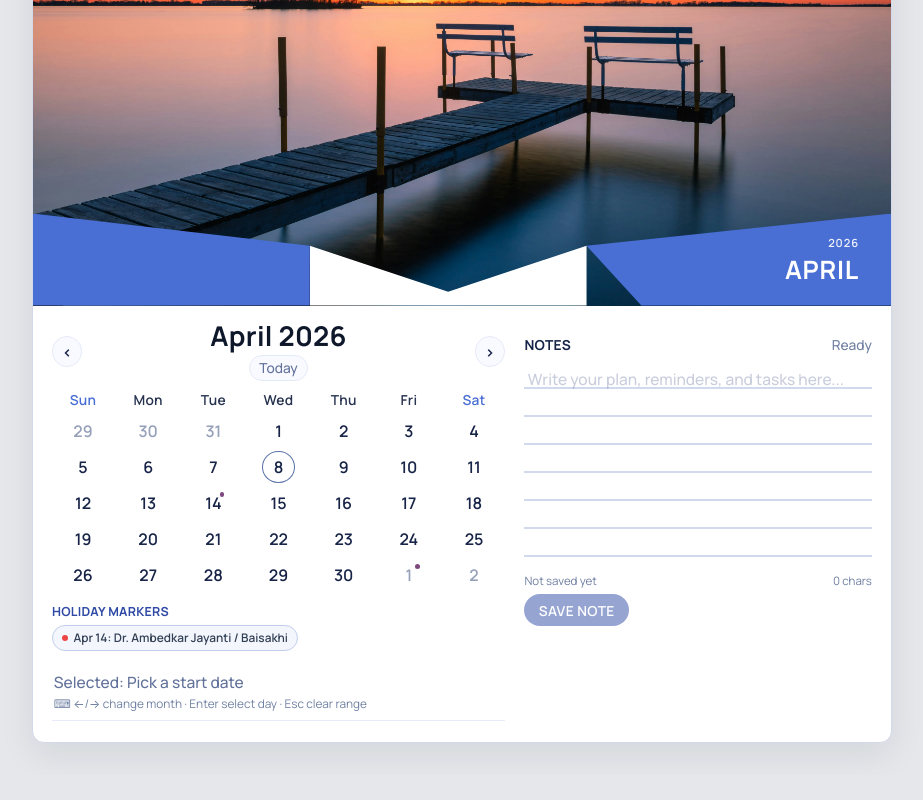
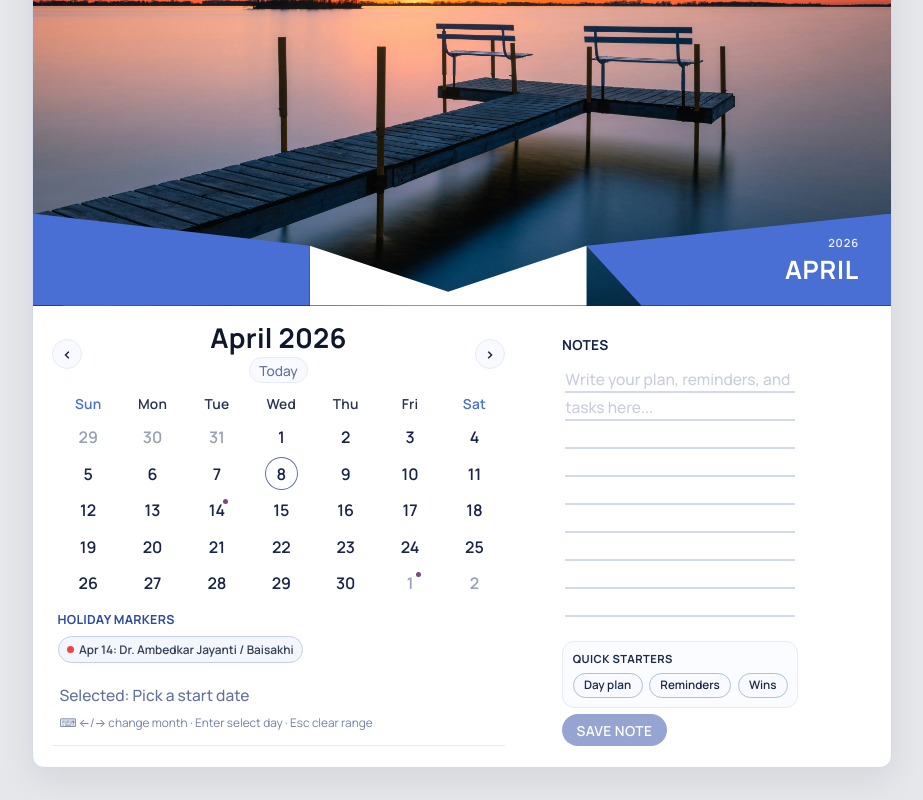
Before and after one commit to praveen24sriv/Calendar_UI, a React (Vite) app: page / in a window 1280 px wide. Shown: the part 330-1130 px from the top of the page, without its empty margins (178-1101 px from the left). Before the commit the page ends 1105 px from the top, so only its background shows below. Built offline with nearby package versions, Linux system fonts and the light colour scheme.

Commit message:
final css changes

```diff
--- a/src/components/Calendar/Calendar.module.css
+++ b/src/components/Calendar/Calendar.module.css
@@ -3,6 +3,7 @@
   --month-accent-strong: #2b8bcf;
   --month-accent-soft: #eaf5fd;
   --month-accent-ghost: #f4f9fe;
+  --grid-left-inset: 0.35rem;
 
   padding: 1rem 1.2rem 1.3rem;
   display: grid;
@@ -17,6 +18,7 @@
   grid-area: selection;
   display: grid;
   gap: 0.12rem;
+  padding-left: var(--grid-left-inset);
   border-bottom: 1px solid color-mix(in srgb, var(--month-accent-soft) 60%, #e2e8f0 40%);
 }
 
@@ -43,6 +45,7 @@
 .holidayStrip {
   display: grid;
   gap: 0.35rem;
+  padding-left: var(--grid-left-inset);
   margin-top: 0.15rem;
 }
 
@@ -122,10 +125,15 @@
 .notesPane {
   grid-area: notes;
   margin-top: 0.55rem;
+  margin-left: 2.35rem;
+  width: calc(100% + 0.55rem);
+  margin-right: -0.45rem;
+  display: flex;
 }
 
 @media (max-width: 820px) {
   .wrapper {
+    --grid-left-inset: 0.15rem;
     padding: 0.9rem;
     grid-template-columns: 1fr;
     grid-template-areas:
@@ -145,5 +153,12 @@
 
   .notesPane {
     margin-top: 0;
+    margin-left: 0;
+    display: block;
+    width: 100%;
+  }
+
+  .notesPane > * {
+    width: 100%;
   }
 }
--- a/src/components/Calendar/DayGrid.module.css
+++ b/src/components/Calendar/DayGrid.module.css
@@ -1,6 +1,7 @@
 .wrapper {
   display: grid;
   gap: 0.35rem;
+  padding-left: var(--grid-left-inset, 0.35rem);
 }
 
 .weekdayRow,
@@ -22,3 +23,5 @@
 .weekdayCell:nth-child(7) {
   color: var(--month-accent, #3e9dd9);
 }
+
+/* Uses --grid-left-inset from Calendar wrapper for responsive alignment */
--- a/src/components/Notes/NotesSection.jsx
+++ b/src/components/Notes/NotesSection.jsx
@@ -1,5 +1,20 @@
 import { useNotes } from '../../hooks/useNotes'
 import styles from './NotesSection.module.css'
+
+const NOTE_TEMPLATES = [
+  {
+    label: 'Day plan',
+    text: 'Top priorities:\n-\n-\n-',
+  },
+  {
+    label: 'Reminders',
+    text: 'Reminder list:\n•\n•\n•',
+  },
+  {
+    label: 'Wins',
+    text: 'Today went well:\n1)\n2)\n3)',
+  },
+]
 
 function NotesSection({ notesKey }) {
   const {
@@ -12,17 +27,18 @@ function NotesSection({ notesKey }) {
   } = useNotes(notesKey)
 
   const statusLabel = {
-    idle: 'Ready',
+    idle: '',
     typing: 'Typing…',
     saving: 'Saving…',
     saved: 'Saved',
     autosaved: 'Autosaved',
     error: 'Save failed',
-  }[status] ?? 'Ready'
+  }[status] ?? ''
 
   const lastSavedLabel = lastSavedAt
     ? lastSavedAt.toLocaleTimeString([], { hour: '2-digit', minute: '2-digit' })
     : null
+  const hasContent = note.trim().length > 0
 
   function handleTextareaKeyDown(event) {
     if ((event.metaKey || event.ctrlKey) && event.key.toLowerCase() === 's') {
@@ -31,13 +47,23 @@ function NotesSection({ notesKey }) {
     }
   }
 
+  function handleTemplateInsert(templateText) {
+    const nextValue = note.trim()
+      ? `${note.trimEnd()}\n\n${templateText}`
+      : templateText
+
+    setNote(nextValue)
+  }
+
   return (
     <section className={styles.wrapper}>
       <div className={styles.headerRow}>
         <h3 className={styles.title}>Notes</h3>
+        {statusLabel ? (
           <span className={`${styles.status} calendar-ui-chrome`} aria-live="polite">
             {statusLabel}
           </span>
+        ) : null}
       </div>
 
       <textarea
@@ -50,12 +76,30 @@ function NotesSection({ notesKey }) {
         rows={5}
       />
 
+      {hasContent ? (
         <div className={styles.metaRow}>
-        <p className={styles.metaText}>
-          {lastSavedLabel ? `Last save: ${lastSavedLabel}` : 'Not saved yet'}
-        </p>
+          {lastSavedLabel ? (
+            <p className={styles.metaText}>Last save: {lastSavedLabel}</p>
+          ) : null}
           <p className={styles.metaText}>{note.length} chars</p>
         </div>
+      ) : null}
+
+      <section className={styles.starterPanel} aria-label="Quick note starters">
+        <p className={styles.starterTitle}>Quick starters</p>
+        <div className={styles.templateRow}>
+          {NOTE_TEMPLATES.map((template) => (
+            <button
+              key={template.label}
+              type="button"
+              className={styles.templateButton}
+              onClick={() => handleTemplateInsert(template.text)}
+            >
+              {template.label}
+            </button>
+          ))}
+        </div>
+      </section>
 
       <button
         type="button"
--- a/src/components/Notes/NotesSection.module.css
+++ b/src/components/Notes/NotesSection.module.css
@@ -1,6 +1,8 @@
 .wrapper {
   padding-top: 0.3rem;
-  display: grid;
+  display: flex;
+  flex-direction: column;
+  height: 100%;
   gap: 0.42rem;
 }
 
@@ -28,7 +30,8 @@
 
 .textarea {
   width: 100%;
-  min-height: 205px;
+  min-height: 270px;
+  flex: 1;
   resize: none;
   border: 0;
   border-radius: 0;
@@ -47,6 +50,10 @@
   font-family: var(--font-sans);
   font-weight: 500;
   transition: box-shadow 0.2s ease, background-color 0.2s ease;
+  background-size: 100% 28px;
+  background-attachment: local;
+  background-origin: content-box;
+  background-clip: content-box;
 }
 
 .textarea::placeholder {
@@ -72,8 +79,54 @@
   color: color-mix(in srgb, var(--month-muted) 72%, #94a3b8 28%);
 }
 
+.starterPanel {
+  margin-top: 0.2rem;
+  border: 1px solid color-mix(in srgb, var(--month-accent-soft) 56%, #dbe3ee 44%);
+  border-radius: 12px;
+  background: color-mix(in srgb, var(--month-accent-soft) 20%, #ffffff 80%);
+  padding: 0.55rem 0.6rem;
+  display: grid;
+  gap: 0.45rem;
+}
+
+.starterTitle {
+  margin: 0;
+  font-size: 0.7rem;
+  font-weight: 700;
+  letter-spacing: 0.04em;
+  text-transform: uppercase;
+  color: color-mix(in srgb, var(--month-ink) 78%, #334155 22%);
+}
+
+.templateRow {
+  display: flex;
+  flex-wrap: wrap;
+  gap: 0.4rem;
+}
+
+.templateButton {
+  border: 1px solid color-mix(in srgb, var(--month-accent) 22%, #cbd5e1 78%);
+  border-radius: 999px;
+  background: color-mix(in srgb, var(--month-accent-ghost) 56%, #ffffff 44%);
+  color: color-mix(in srgb, var(--month-ink) 84%, #334155 16%);
+  padding: 0.22rem 0.65rem;
+  font-size: 0.73rem;
+  font-weight: 600;
+  cursor: pointer;
+  transition: border-color 0.2s ease, transform 0.16s ease;
+}
+
+.templateButton:hover {
+  border-color: var(--month-accent);
+}
+
+.templateButton:active {
+  transform: translateY(1px);
+}
+
 .saveButton {
-  justify-self: start;
+  align-self: start;
+  margin-top: auto;
   border: 0;
   border-radius: 999px;
   padding: 0.4rem 0.9rem;
@@ -99,3 +152,22 @@
   cursor: not-allowed;
   opacity: 0.5;
 }
+
+@media (max-width: 820px) {
+  .wrapper {
+    height: auto;
+  }
+
+  .textarea {
+    min-height: 205px;
+    flex: none;
+  }
+
+  .saveButton {
+    margin-top: 0;
+  }
+
+  .starterPanel {
+    padding: 0.5rem 0.55rem;
+  }
+}
```
Lines whose indentation alone changed are shown as unchanged.
